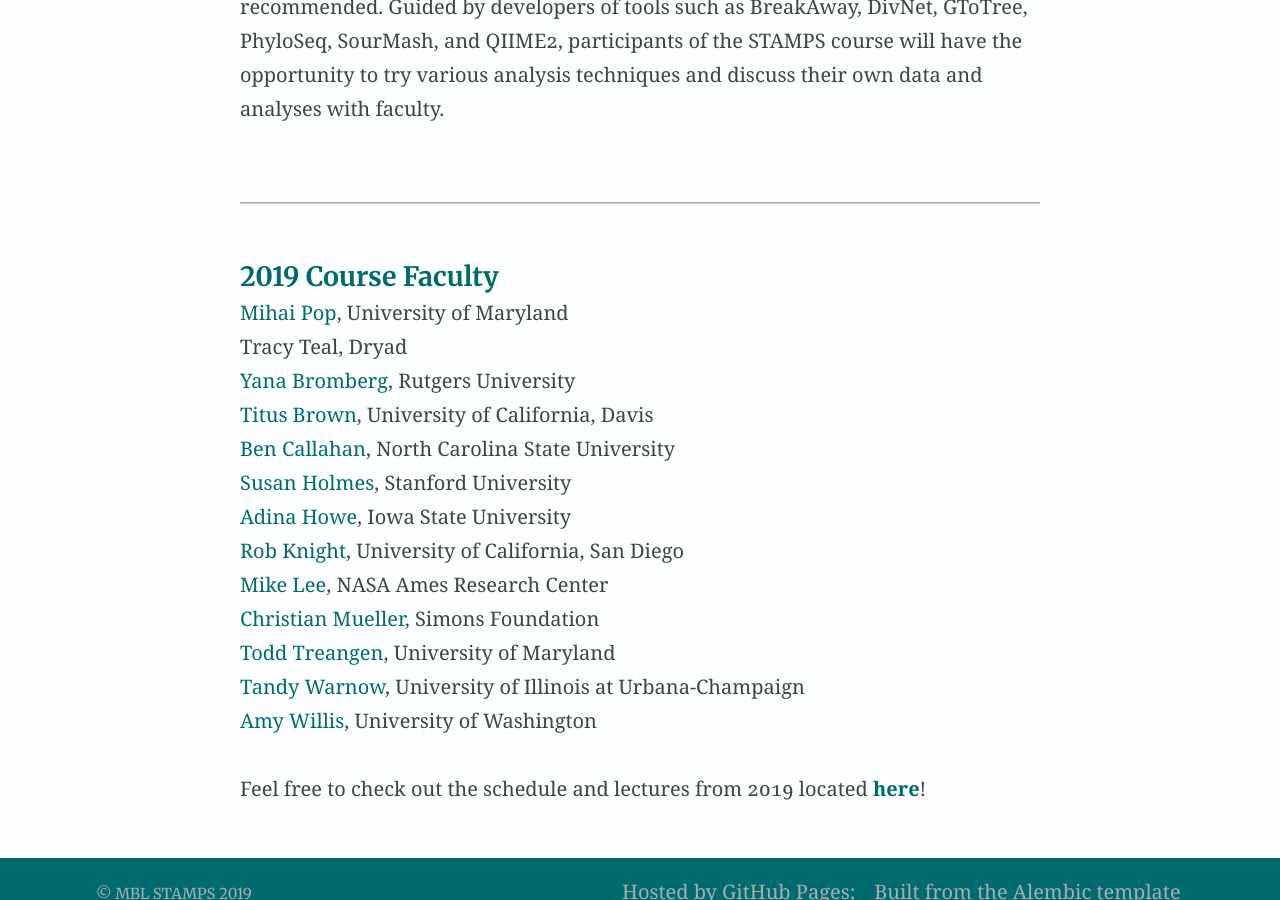
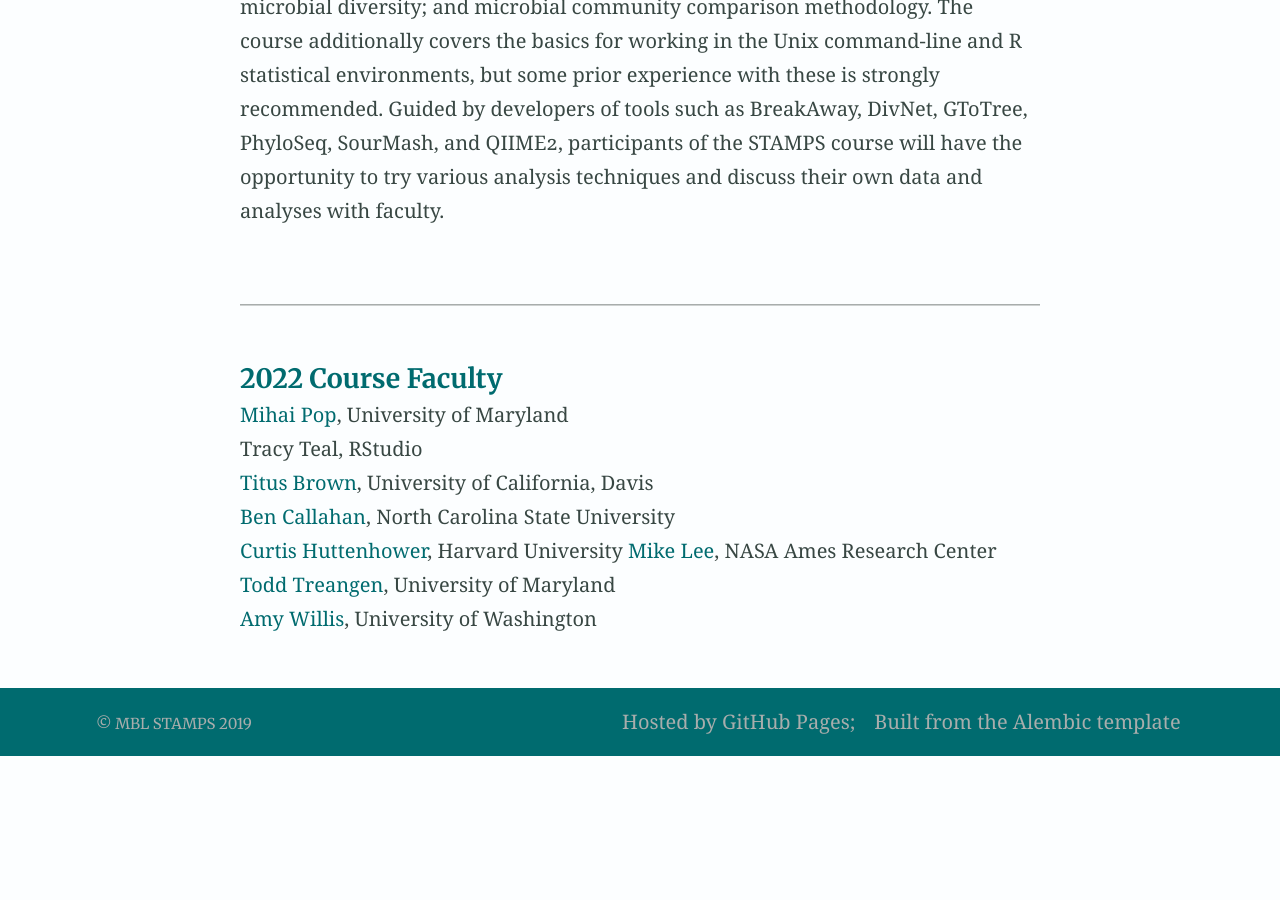
Before and after one commit to mblstamps/mblstamps.github.io, a Jekyll site: the page built from index.md, in a window 1280 px wide and 900 px high, scrolled down 1682 px. Built offline with Jekyll 4.4.1, drawn with Linux system fonts in a browser that asks for light colours; our own code applies the rules of GitHub Pages for plain Markdown files; after the commit the page ends 2438 px from its top, so only the background shows below that; some of the changed text lies outside the part shown.

Commit message:
updated for 2022

```diff
--- a/index.md
+++ b/index.md
@@ -12,10 +12,13 @@ excerpt: "Home page for the MBL STAMPS course."
 
 **Course Directors**
 [Mihai Pop](http://www.cbcb.umd.edu/~mpop/) ([University of Maryland](https://www.umd.edu/))
-Tracy Teal ([Dryad](https://datadryad.org/))
+Tracy Teal ([RStudio](https://rstudio.com/))
 
 **Financial and Application Information**
-Please see the [MBL STAMPS course page](https://www.mbl.edu/education/courses/stamps/) for financial and application information. Application due date is 14 April, 2022.
+Please see the [MBL STAMPS course page](https://www.mbl.edu/education/courses/stamps/) for course logistics information. Applications are closed for 2022.
+
+**2022 Course Schedule and Materials**
+Our course schedule and materials for the course are available on the [2022 STAMPS Course page](https://github.com/mblstamps/stamps2022/wiki).
 
 
 #### What is STAMPS?
@@ -27,19 +30,12 @@ The course is designed for established investigators, postdoctoral fellows, and
 
 ---
 
-#### 2019 Course Faculty
+#### 2022 Course Faculty
 [Mihai Pop](http://mpop.umiacs.io/), University of Maryland
-Tracy Teal, Dryad
-[Yana Bromberg](https://bromberglab.org/), Rutgers University
+Tracy Teal, RStudio
 [Titus Brown](http://ivory.idyll.org/lab/), University of California, Davis
 [Ben Callahan](https://callahanlab.cvm.ncsu.edu/), North Carolina State University
-[Susan Holmes](http://statweb.stanford.edu/~susan/susan_person.html), Stanford University
-[Adina Howe](www.germslab.org), Iowa State University
-[Rob Knight](https://knightlab.ucsd.edu/), University of California, San Diego
+[Curtis Huttenhower](https://huttenhower.sph.harvard.edu/), Harvard University
 [Mike Lee](https://astrobiomike.github.io/research/), NASA Ames Research Center
-[Christian Mueller](https://www.simonsfoundation.org/team/christian-muller/), Simons Foundation
 [Todd Treangen](https://csweb.rice.edu/todd-treangen), University of Maryland
-[Tandy Warnow](http://tandy.cs.illinois.edu/), University of Illinois at Urbana-Champaign
 [Amy Willis](http://statisticaldiversitylab.com/), University of Washington
-
-Feel free to check out the schedule and lectures from 2019 located **[here](https://github.com/mblstamps/stamps2019/wiki#schedule)**!
```
